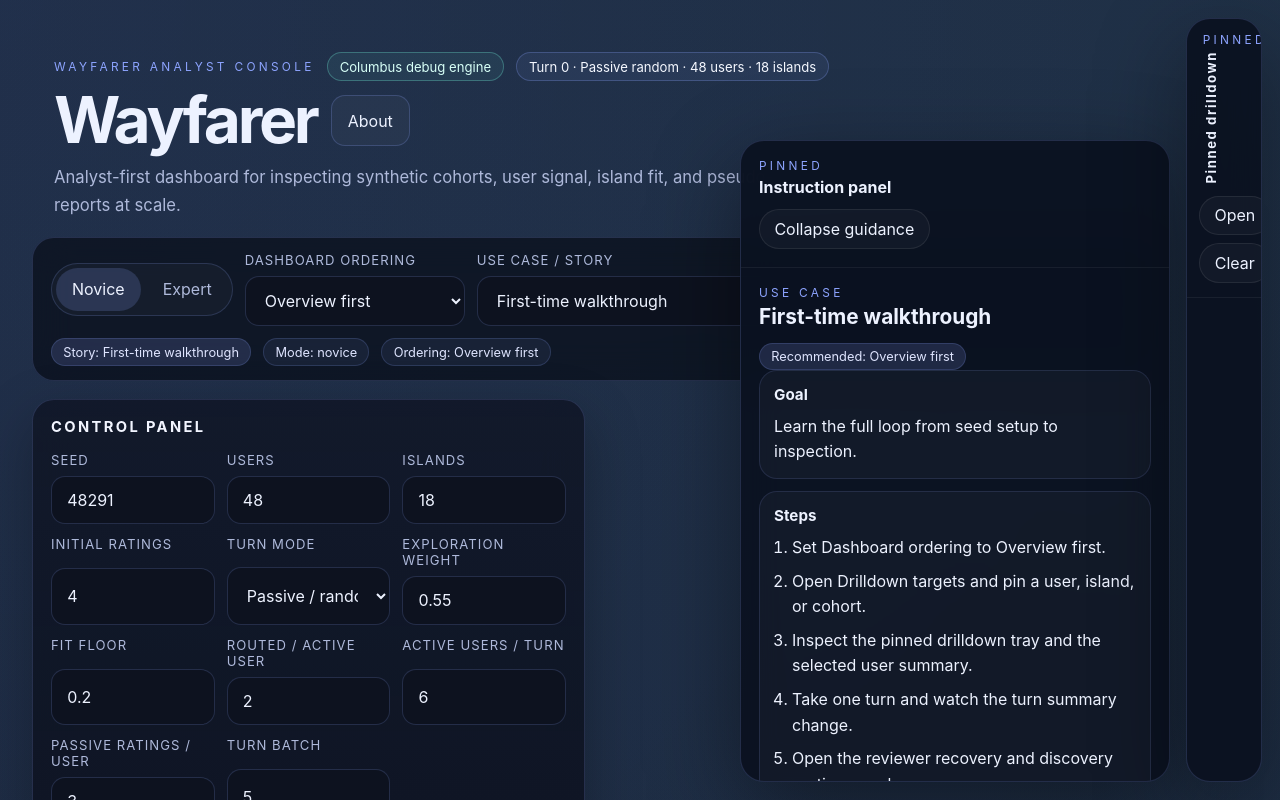
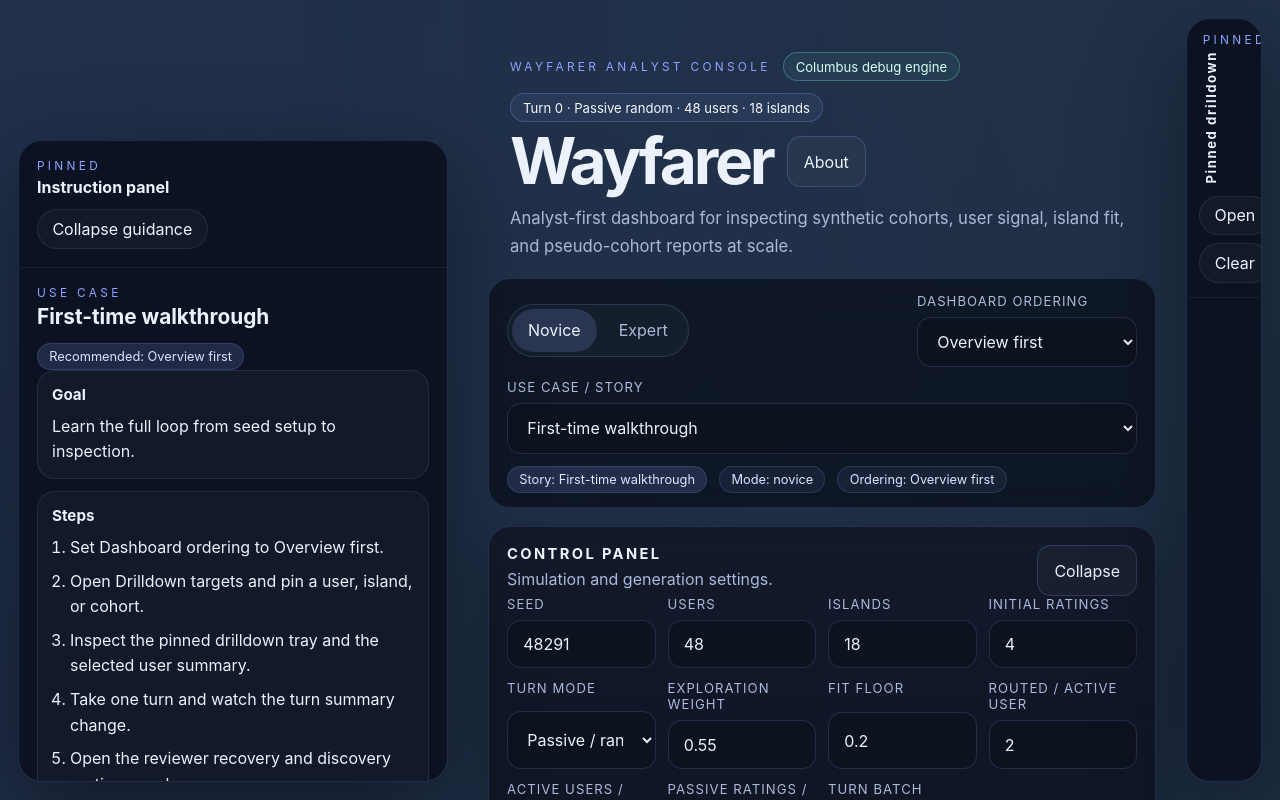
Before and after one commit to BrianUrbanek/Wayfarer, a React (Vite) app: page / in a window 1280 px wide. Shown: the top 800 px of the page. Built offline with nearby package versions, Linux system fonts and the light colour scheme.

Commit message:
feat: dock instruction tray left

```diff
--- a/src/App.tsx
+++ b/src/App.tsx
@@ -8,6 +8,7 @@ import { Panel } from './ui/components/Panel';
 import { ProgressBar } from './ui/components/ProgressBar';
 import { ReportTable, type ReportTableColumn } from './ui/components/ReportTable';
 import { SelectionModal, type SelectionOption } from './ui/components/SelectionModal';
+import { CollapsiblePanel } from './ui/components/CollapsiblePanel';
 import { Tray } from './ui/components/Tray';
 import { DistributionList } from './ui/components/DistributionList';
 import {
@@ -244,6 +245,8 @@ export default function App() {
   const [modalKind, setModalKind] = useState<SelectionModalKind>(null);
   const [pinnedDrilldownKind, setPinnedDrilldownKind] = useState<PinnedDrilldownKind>(null);
   const [pinnedTrayCollapsed, setPinnedTrayCollapsed] = useState(true);
+  const [controlsCollapsed, setControlsCollapsed] = useState(false);
+  const [drilldownTargetsCollapsed, setDrilldownTargetsCollapsed] = useState(false);
   const [drawerState, setDrawerState] = useState<DrawerState>(null);
 
   const latentDataset = useMemo(() => buildDataset(seed, numUsers, numIslands), [seed, numUsers, numIslands]);
@@ -1846,11 +1849,15 @@ export default function App() {
           : 'Pinned drilldown';
 
   const pinnedTraySpace = pinnedTrayCollapsed ? 92 : 456;
+  const instructionTraySpace = showInstructionTray ? (guidanceOpen ? 456 : 92) : 0;
 
   return (
     <main
       className="app-shell analyst-console"
-      style={{ ['--tray-space' as string]: `${pinnedTraySpace}px` }}
+      style={{
+        ['--left-tray-space' as string]: `${instructionTraySpace}px`,
+        ['--right-tray-space' as string]: `${pinnedTraySpace}px`
+      }}
     >
       <header className="hero">
         <div className="hero__eyebrow-row">
@@ -1918,9 +1925,13 @@ export default function App() {
         </div>
       </section>
 
-      <section className="intro-grid" aria-label="Controls and instructions">
-        <div className="intro-column intro-column--controls">
-          <Panel title="Control panel">
+      <section className="top-stack" aria-label="Controls and drilldown">
+        <CollapsiblePanel
+          title="Control panel"
+          collapsed={controlsCollapsed}
+          onToggle={() => setControlsCollapsed((value) => !value)}
+          description="Simulation and generation settings."
+        >
           <div className="control-strip__fields">
             <label className="control">
               <span>Seed</span>
@@ -2064,9 +2075,14 @@ export default function App() {
               {showDebug ? 'Hide debug' : 'Show debug'}
             </button>
           </div>
-          </Panel>
-
-          <Panel title="Drilldown targets">
+        </CollapsiblePanel>
+
+        <CollapsiblePanel
+          title="Drilldown targets"
+          collapsed={drilldownTargetsCollapsed}
+          onToggle={() => setDrilldownTargetsCollapsed((value) => !value)}
+          description="Pin a user, island, or cohort for quick reference."
+        >
           <div className="section-toolbar section-toolbar--stacked">
             <p className="muted">
               Pin a user, island, or cohort here for quick reference while you inspect the reports below.
@@ -2077,9 +2093,7 @@ export default function App() {
               {openSelectionButton('cohort', 'Select cohort')}
             </div>
           </div>
-          </Panel>
-        </div>
-
+        </CollapsiblePanel>
       </section>
 
       <section className="dashboard-shell" aria-label="Analyst dashboard">
@@ -2114,10 +2128,11 @@ export default function App() {
         <Tray
           collapsed={!guidanceOpen}
           title="Instruction panel"
-          className="tray--instruction"
+          className="tray--instruction tray--left"
           style={{
             top: '140px',
-            right: 'calc(18px + var(--tray-space, 0px))',
+            left: '18px',
+            right: 'auto',
             height: 'calc(100vh - 158px)'
           }}
           toggleCollapsedLabel="Expand guidance"
--- a/src/styles.css
+++ b/src/styles.css
@@ -47,7 +47,8 @@ select {
 .app-shell {
   min-height: 100vh;
   padding: 32px;
-  padding-right: calc(32px + var(--tray-space, 0px));
+  padding-left: calc(32px + var(--left-tray-space, 0px));
+  padding-right: calc(32px + var(--right-tray-space, 0px));
 }
 
 .hero {
@@ -243,31 +244,11 @@ select {
   flex: 1 1 360px;
 }
 
-.intro-grid {
+.top-stack {
   max-width: 1440px;
   margin: 0 auto 24px;
   display: grid;
-  grid-template-columns: minmax(0, 1fr) minmax(0, 1fr);
   gap: 18px;
-  align-items: start;
-}
-
-.intro-grid--expert {
-  grid-template-columns: minmax(0, 1fr);
-}
-
-.intro-column {
-  display: grid;
-  gap: 18px;
-}
-
-.intro-column--reference {
-  position: relative;
-}
-
-.panel--sticky {
-  position: sticky;
-  top: 18px;
 }
 
 .section-toolbar--stacked {
@@ -300,6 +281,11 @@ select {
     width 180ms ease,
     transform 180ms ease,
     opacity 180ms ease;
+}
+
+.tray--left {
+  left: 18px;
+  right: auto;
 }
 
 .tray--collapsed {
@@ -356,6 +342,14 @@ select {
 
 .tray--collapsed .tray__body {
   display: none;
+}
+
+.tray--instruction {
+  z-index: 26;
+}
+
+.tray--pinned {
+  z-index: 25;
 }
 
 .instruction-grid {
@@ -748,6 +742,11 @@ select {
   background: rgba(255, 211, 111, 0.08);
 }
 
+.notice--subtle {
+  border-color: rgba(141, 164, 255, 0.12);
+  background: rgba(255, 255, 255, 0.02);
+}
+
 .notice strong {
   display: block;
   margin-bottom: 6px;
@@ -789,8 +788,36 @@ select {
   margin: 12px 0 0;
 }
 
+.collapsible-panel {
+  gap: 14px;
+}
+
+.collapsible-panel__header {
+  display: flex;
+  align-items: flex-start;
+  justify-content: space-between;
+  gap: 12px;
+}
+
+.collapsible-panel__header h2 {
+  margin: 0;
+  font-size: 0.92rem;
+  letter-spacing: 0.16em;
+  text-transform: uppercase;
+  color: #f2f5ff;
+}
+
+.collapsible-panel__header p {
+  margin: 6px 0 0;
+}
+
+.collapsible-panel__toggle {
+  white-space: nowrap;
+}
+
 @media (max-width: 1180px) {
   .app-shell {
+    padding-left: 32px;
     padding-right: 32px;
   }
 
@@ -815,17 +842,8 @@ select {
     grid-template-columns: 1fr;
   }
 
-  .intro-grid,
   .dashboard-section__panels {
     grid-template-columns: 1fr;
-  }
-
-  .intro-column--reference {
-    order: -1;
-  }
-
-  .intro-column--controls {
-    order: 0;
   }
 
   .panel--users,
@@ -842,15 +860,22 @@ select {
     height: calc(100vh - 24px);
   }
 
+  .tray--left {
+    left: 12px;
+    right: auto;
+  }
+
   .stack--two-up {
     grid-template-columns: 1fr;
   }
 }
 
 @media (max-width: 720px) {
-  .app-shell {
-    padding: 18px;
-  }
+.app-shell {
+  padding: 18px;
+  padding-left: 18px;
+  padding-right: 18px;
+}
 
   .hero {
     padding: 8px 4px 0;
@@ -1409,6 +1434,10 @@ select {
     grid-template-columns: 1fr;
   }
 
+  .tray {
+    width: min(320px, calc(100vw - 24px));
+  }
+
   .modal,
   .drawer {
     width: 100%;
--- /dev/null
+++ b/src/ui/components/CollapsiblePanel.tsx
@@ -0,0 +1,33 @@
+import type { PropsWithChildren } from 'react';
+
+interface CollapsiblePanelProps extends PropsWithChildren {
+  title: string;
+  collapsed: boolean;
+  onToggle: () => void;
+  className?: string;
+  description?: string;
+}
+
+export function CollapsiblePanel({ title, collapsed, onToggle, className, description, children }: CollapsiblePanelProps) {
+  return (
+    <section className={`panel collapsible-panel${className ? ` ${className}` : ''}`}>
+      <header className="collapsible-panel__header">
+        <div>
+          <h2>{title}</h2>
+          {description ? <p className="muted">{description}</p> : null}
+        </div>
+        <button type="button" className="button button--ghost collapsible-panel__toggle" onClick={onToggle}>
+          {collapsed ? 'Expand' : 'Collapse'}
+        </button>
+      </header>
+      {collapsed ? (
+        <div className="notice notice--subtle">
+          <strong>{title} collapsed.</strong>
+          <p>Expand this panel when you need it.</p>
+        </div>
+      ) : (
+        children
+      )}
+    </section>
+  );
+}
```
Lines whose indentation alone changed are shown as unchanged.
